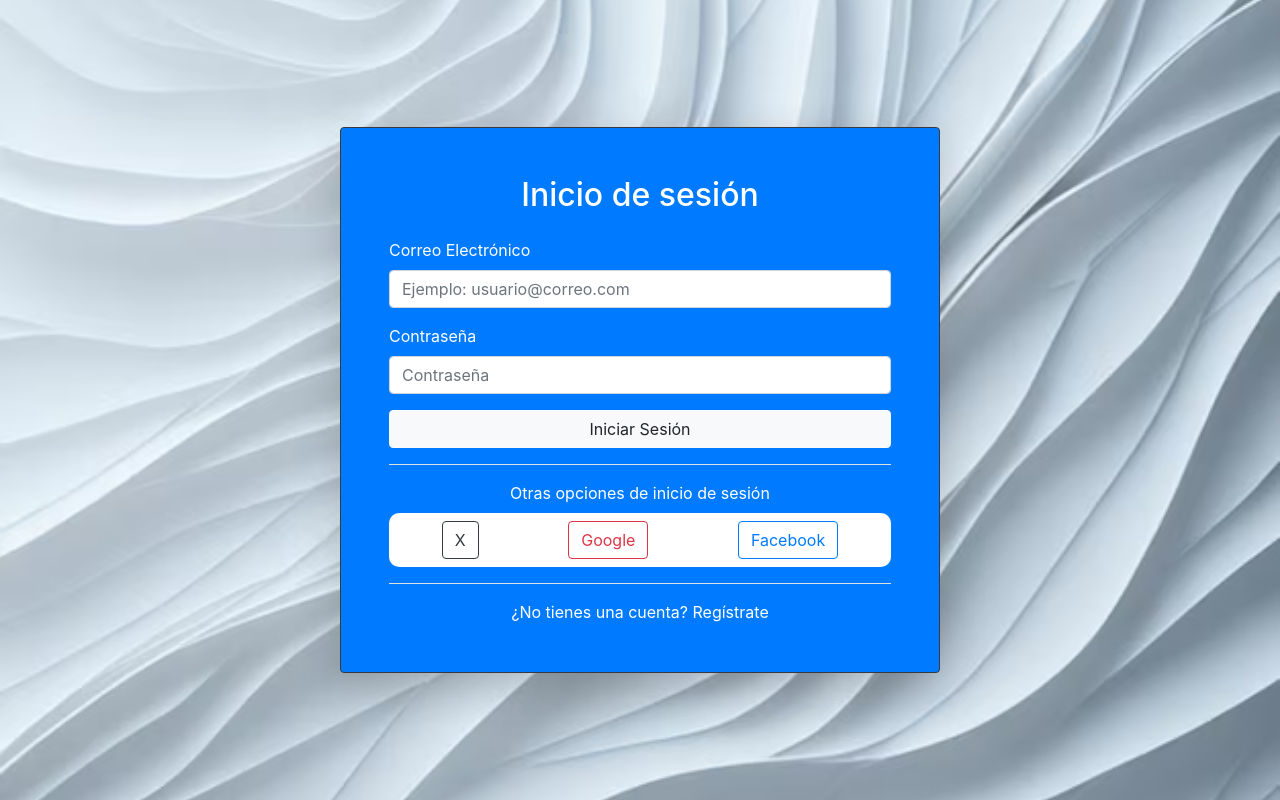
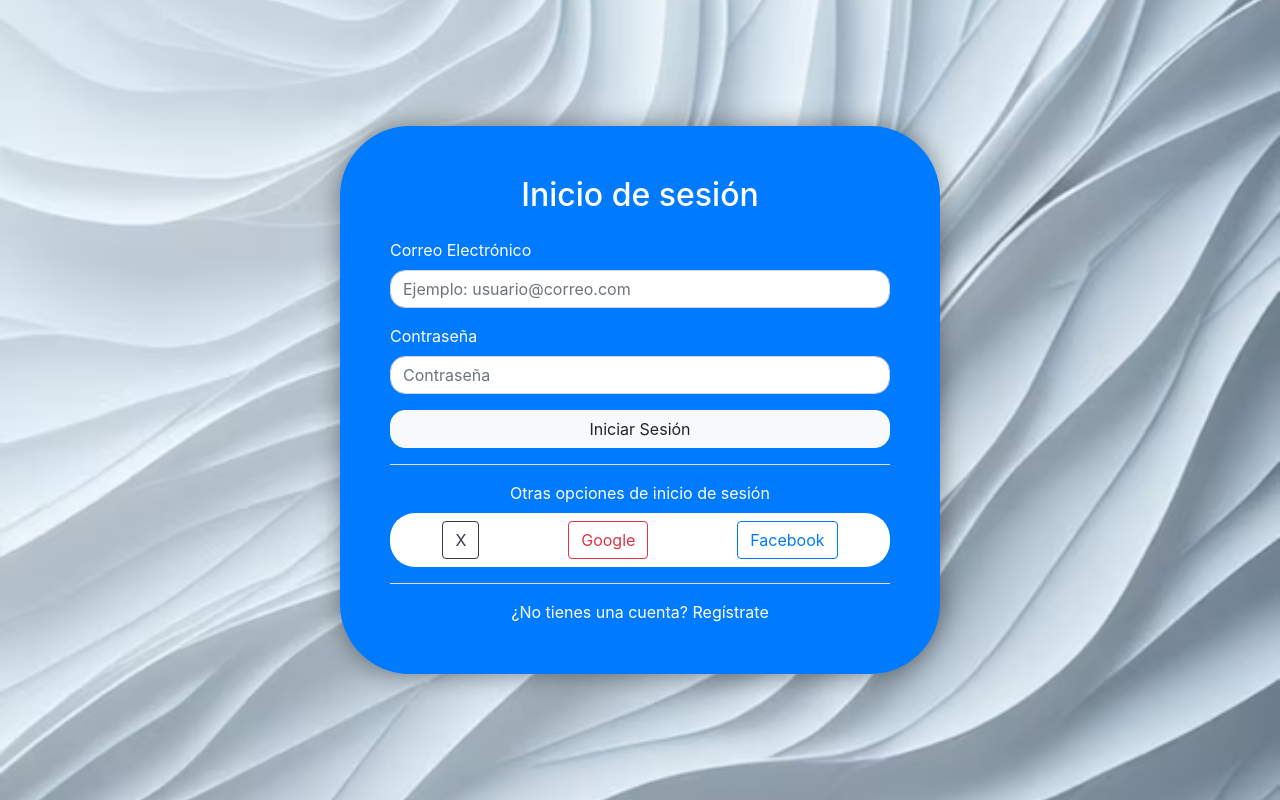
Before and after one commit to DanielAlcaraz117/Mi_proyecto, a Flask app: page /login in a window 1280 px wide. Run offline with Flask 3, Linux system fonts and the light colour scheme; some libraries are stand-ins or nearby versions.

Commit message:
commit Gabriel Modificacion en el login

```diff
--- a/ProyectoWeb/templates/login.html
+++ b/ProyectoWeb/templates/login.html
@@ -1,9 +1,6 @@
 {% extends 'base.html' %}
 {% block content %}
-<!-- Cambios Gabriel:
-     - Se eliminó la clase container
-     - Se agregaron los estilos directamente en el div principal
-     - Se forzó el tamaño completo con !important para sobreescribir otros estilos -->
+<!-- Contenedor principal con fondo -->
 <div style="
     min-height: 100vh !important;
     width: 100% !important;
@@ -24,31 +21,38 @@
     bottom: 0 !important;">
 
     <!-- Cambios Gabriel:
-     - Aumentado el width a 600px para un contenedor más grande
-     - Aumentado el border-radius a 50px para bordes más redondeados
-     - Aumentado el padding a 40px para más espacio interno
-     - Mejorada la sombra para más profundidad -->
-<div class="border border-dark p-5 bg-primary text-white rounded shadow-lg"
-style="width: 600px;
-       backdrop-filter: blur(10px);
-       border-radius: 50px;
-       padding: 40px;
-       box-shadow: 0 0 20px rgba(0, 0, 0, 0.3);">
+         - Removidas algunas clases de Bootstrap que podían interferir
+         - Agregado !important a los estilos para forzar los cambios
+         - Aumentado significativamente el border-radius -->
+         <!--Actualizacion ya se ven los bordes en el cuadro del login-->
+    <div class="bg-primary text-white"
+         style="width: 600px !important;
+                backdrop-filter: blur(10px);
+                border-radius: 70px !important;
+                padding: 50px !important;
+                box-shadow: 0 0 25px rgba(0, 0, 0, 0.4);
+                background-color: #007BFF !important;">
         <h2 class="text-center mb-4">Inicio de sesión</h2>
         <form method="POST">
             <div class="form-group">
                 <label for="email" class="text-white">Correo Electrónico</label>
-                <input type="email" class="form-control" name="email" placeholder="Ejemplo: usuario@correo.com" required>
+                <input type="email" class="form-control" name="email" placeholder="Ejemplo: usuario@correo.com" required
+                       style="border-radius: 15px !important;">
             </div>
             <div class="form-group">
                 <label for="password" class="text-white">Contraseña</label>
-                <input type="password" class="form-control" name="password" placeholder="Contraseña" required>
+                <input type="password" class="form-control" name="password" placeholder="Contraseña" required
+                       style="border-radius: 15px !important;">
             </div>
-            <button type="submit" class="btn btn-light btn-block">Iniciar Sesión</button>
+            <button type="submit" class="btn btn-light btn-block"
+                    style="border-radius: 15px !important;">
+                Iniciar Sesión
+            </button>
         </form>
         <hr class="bg-light">
         <div class="text-center">Otras opciones de inicio de sesión</div>
-        <div class="d-flex justify-content-around mt-2 p-2 bg-white" style="border-radius: 10px;">
+        <div class="d-flex justify-content-around mt-2 p-2 bg-white"
+             style="border-radius: 25px !important;">
             <button class="btn btn-outline-dark">X</button>
             <button class="btn btn-outline-danger">Google</button>
             <button class="btn btn-outline-primary">Facebook</button>
```
